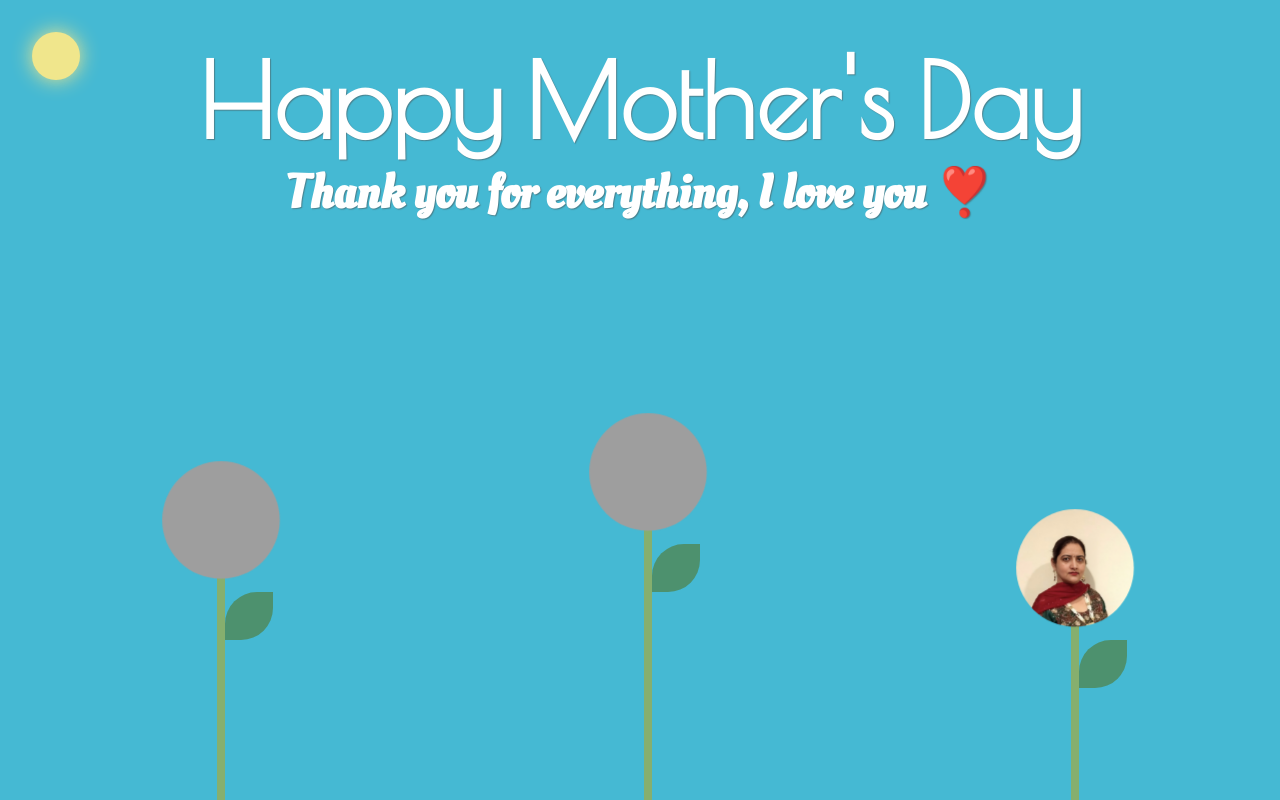
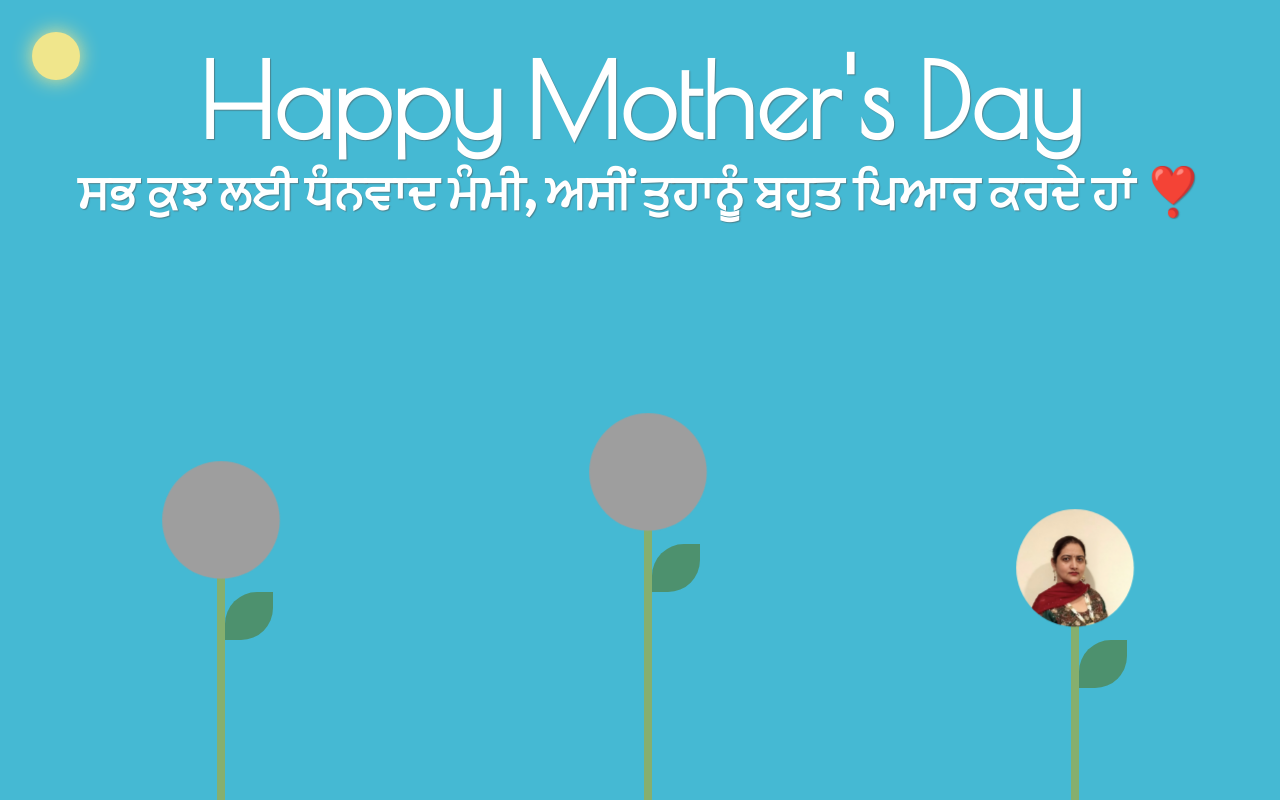
Before and after one commit to GPSin/Mothers-Day, a plain HTML site: page index.html in a window 1280 px wide. Drawn offline with nearby package versions, Linux system fonts and the light colour scheme; grey boxes are pictures that could not be loaded.

Commit message:
Add files via upload

```diff
--- a/index.html
+++ b/index.html
@@ -14,7 +14,7 @@
     <div class="dark fadeout "></div>
     <div class="sun slidein "></div>
     <h1 class="fadein" > Happy Mother's Day  </h1>
-    <h2 class="fadein delay-1" > Thank you for everything, I love you ❣️ </h2>
+    <h2 class="fadein delay-1" > ਸਭ ਕੁਝ ਲਈ ਧੰਨਵਾਦ ਮੰਮੀ, ਅਸੀਂ ਤੁਹਾਨੂੰ ਬਹੁਤ ਪਿਆਰ ਕਰਦੇ ਹਾਂ ❣️ </h2>
 
     <section class="flowers">
         <div class="flower">
```
